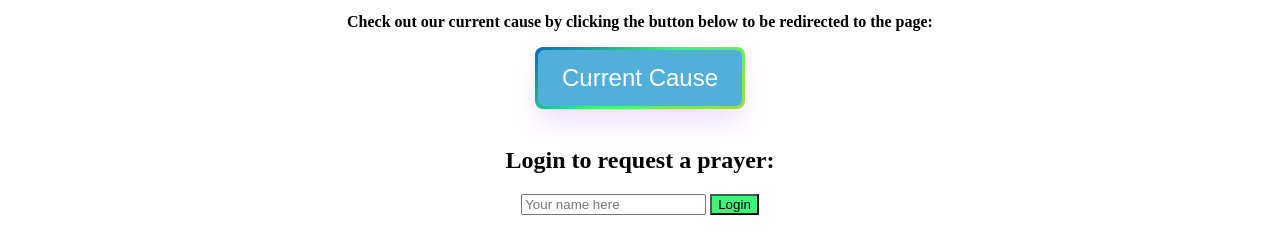
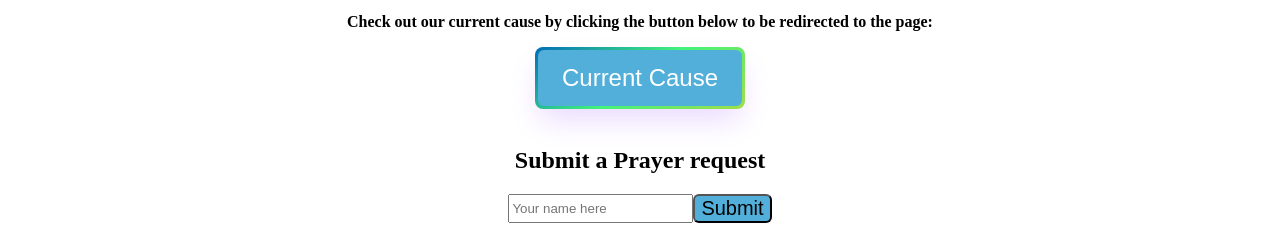
Before and after one commit to rperbichi/Startup, a plain HTML site: page index.html in a window 1280 px wide. Shown: the part 568-800 px from the top of the page. Drawn offline with Linux system fonts and the light colour scheme.

Commit message:
revamping submit prayer button

```diff
--- a/index.html
+++ b/index.html
@@ -69,10 +69,12 @@
     </div>
     <br />
     <!-- Login code-->
+    <div class="book-description">
+      <h2>Submit a Prayer request</h2>
+    </div>
     <div class="input">
-      <h2>Login to request a prayer:</h2>
       <input type="text" id="name" placeholder="Your name here" />
-      <button class="btn btn-primary" onclick="login()">Login</button>
+      <button class="prayer-button" onclick="login()">Submit</button>
     </div>
     <br />
     <div class="book-description">
--- a/main.css
+++ b/main.css
@@ -236,13 +236,31 @@ head {
   width: auto;
 }
 
+
+/* prayer button */
 .input{
-    text-align: center;
+  text-align: center;
+  display: flex;
+  flex-direction: row;
+  justify-content: center;
 }
 
+.prayer-button {
+  border-radius: 6px;
+  font-size: 20px;
+  background-color: rgb(82, 175, 218);
+}
+
+.prayer-button:hover {
+  background-image: linear-gradient(144deg, #006cb8, #42f37b 50%, #9fdd49);
+  border: 0;
+  border-radius: 8px;
+}
+/*
 .btn-primary{
     background-color: #42f37b;
 }
+*/
 
 .request{
   text-align: center;
```
